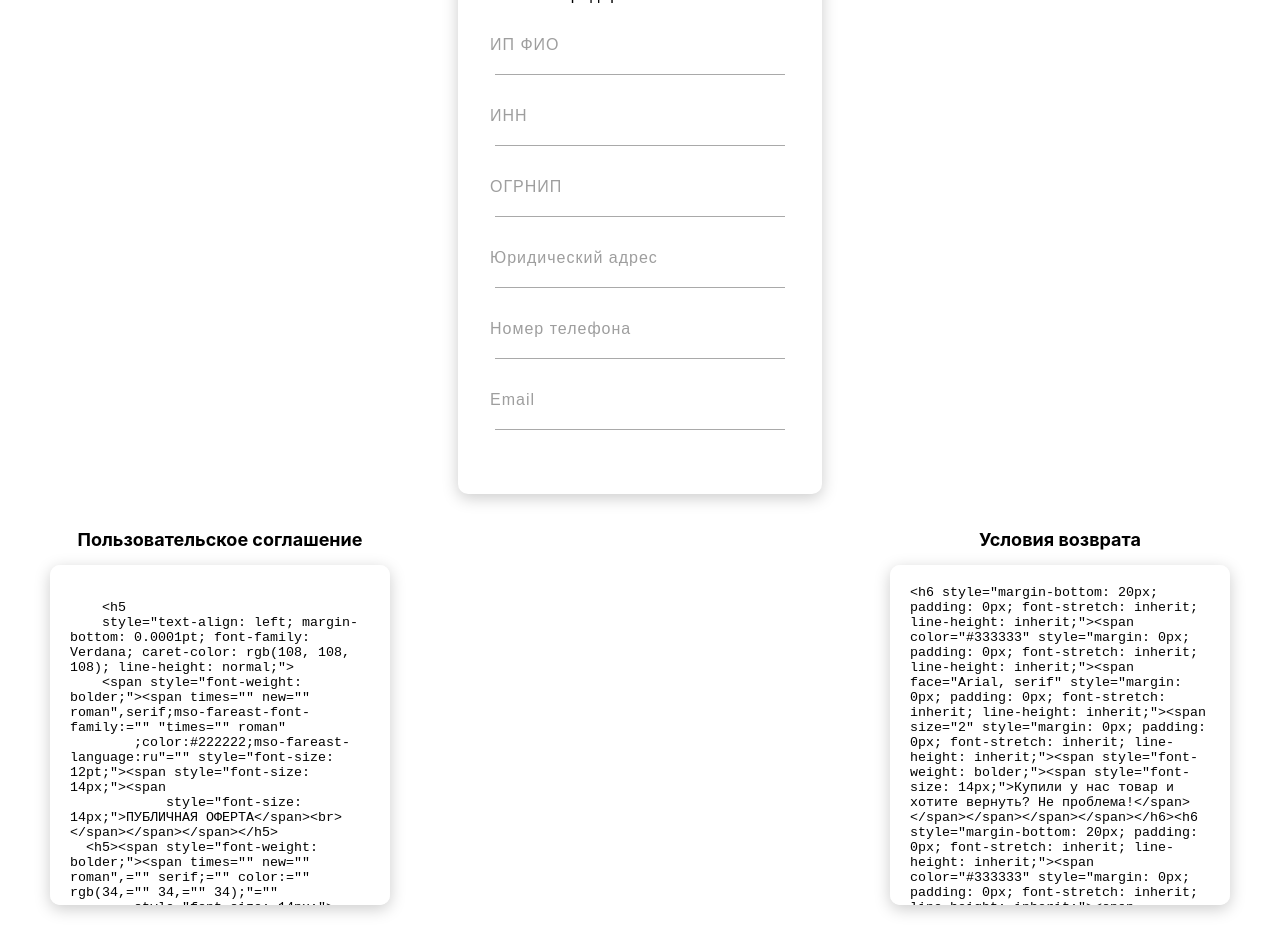
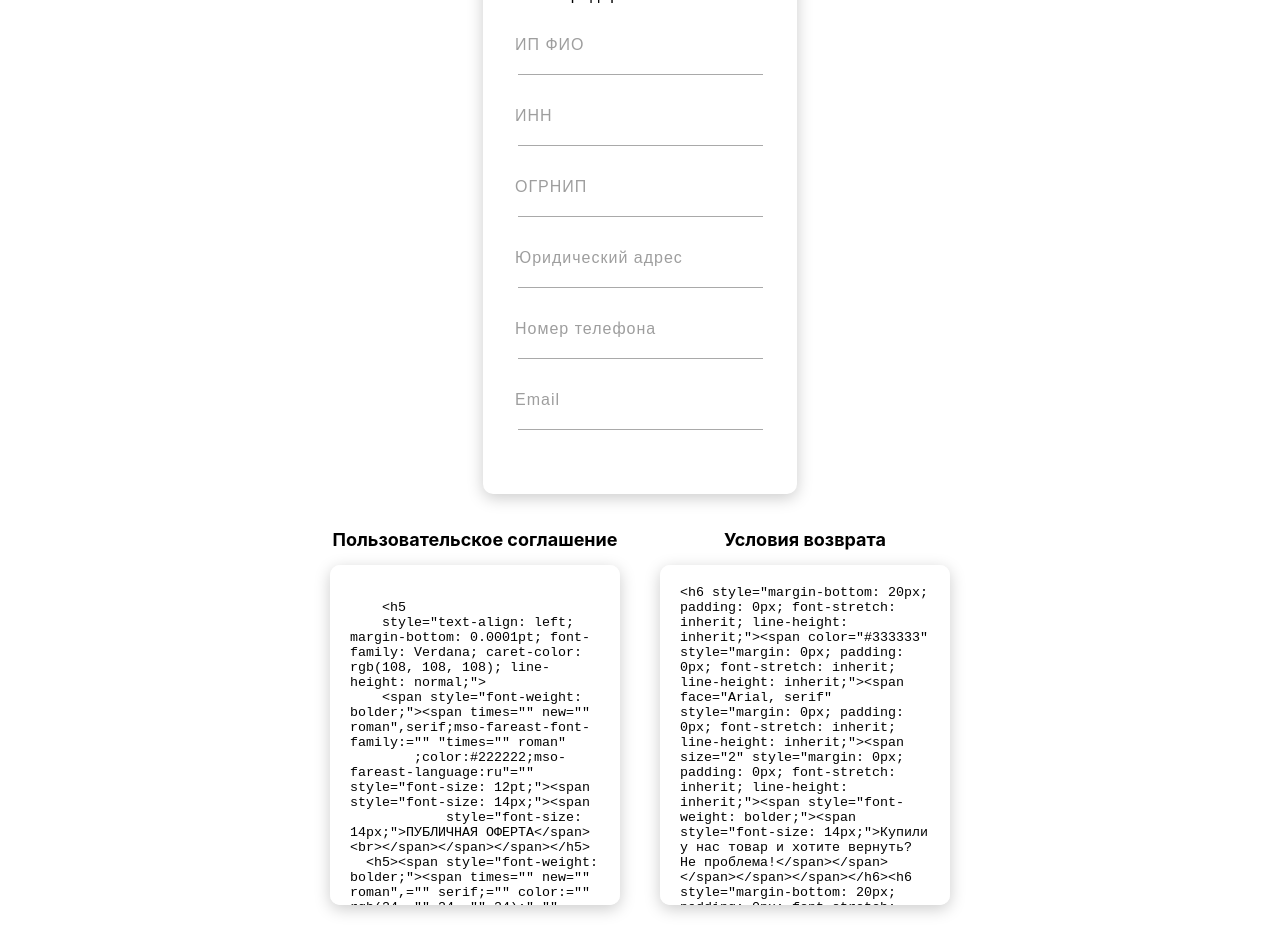
Before and after one commit to TeemourA/requisites-getter, a React (Create React App) app: page / in a window 1280 px wide. Shown: the part 206-1158 px from the top of the page. Built offline with nearby package versions, Linux system fonts and the light colour scheme.

Commit message:
Fix textarea styles

```diff
--- a/src/components/Documents/DocumetntsHolder/DocumentHolder.css
+++ b/src/components/Documents/DocumetntsHolder/DocumentHolder.css
@@ -1,6 +1,7 @@
 .Documents {
     display: flex;
-    justify-content: space-between;
+    justify-content: center;
     align-items: flex-start;
     padding: 0 50px 50px 50px;
+    flex-wrap: wrap;
 }
--- a/src/components/Documents/TermsOfReturn/TermsOfReturn.css
+++ b/src/components/Documents/TermsOfReturn/TermsOfReturn.css
@@ -8,11 +8,12 @@
 
 .Terms__text {
     resize: none;
-    width: 300px;
+    width: 250px;
     height: 300px;
     border-radius: 10px;
     outline: none;
     box-shadow: 0 4px 16px #cccccc;
     border: none;
     padding: 20px;
+    margin: 0 20px;
 }
--- a/src/components/Documents/TermsOfUse/TermsOfUse.css
+++ b/src/components/Documents/TermsOfUse/TermsOfUse.css
@@ -8,11 +8,12 @@
 
 .Terms__text {
     resize: none;
-    width: 300px;
+    width: 250px;
     height: 300px;
     border-radius: 10px;
     outline: none;
     box-shadow: 0 4px 16px #cccccc;
     border: none;
     padding: 20px;
+    margin: 0 20px;
 }
--- a/src/components/Form/EnterpreneurForm/EnterpreneurForm.css
+++ b/src/components/Form/EnterpreneurForm/EnterpreneurForm.css
@@ -1,5 +1,5 @@
 .Form {
-  width: 300px;
+  width: 250px;
   padding: 32px;
   border-radius: 10px;
   box-shadow: 0 4px 16px #cccccc;
--- a/src/components/Form/LegalForm/LegalForm.css
+++ b/src/components/Form/LegalForm/LegalForm.css
@@ -1,11 +1,10 @@
 .Form {
-  width: 300px;
+  width: 250px;
   padding: 32px;
   border-radius: 10px;
   box-shadow: 0 4px 16px #cccccc;
   font-family: sans-serif;
   letter-spacing: 1px;
-
   margin: 0 auto;
 }
 
```
